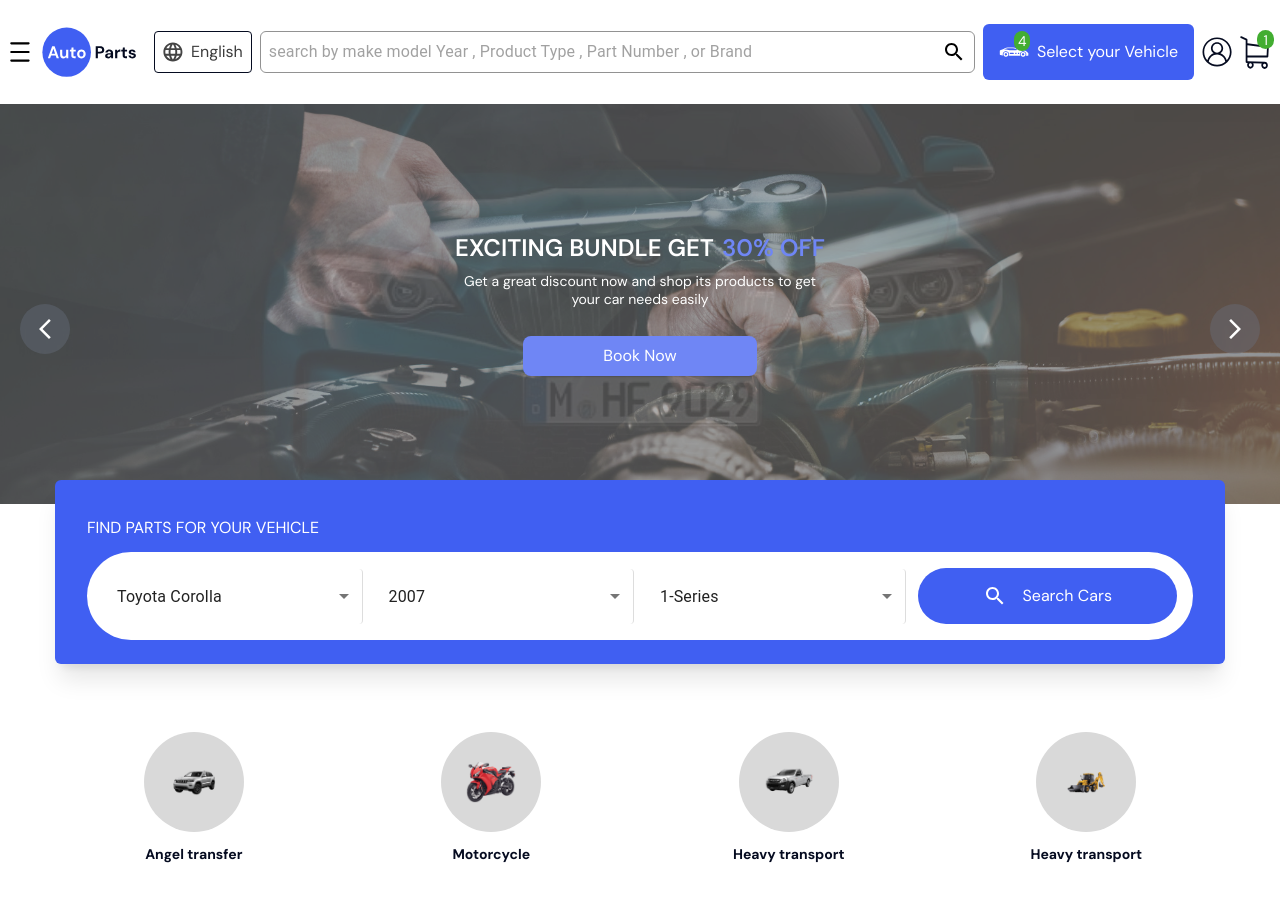
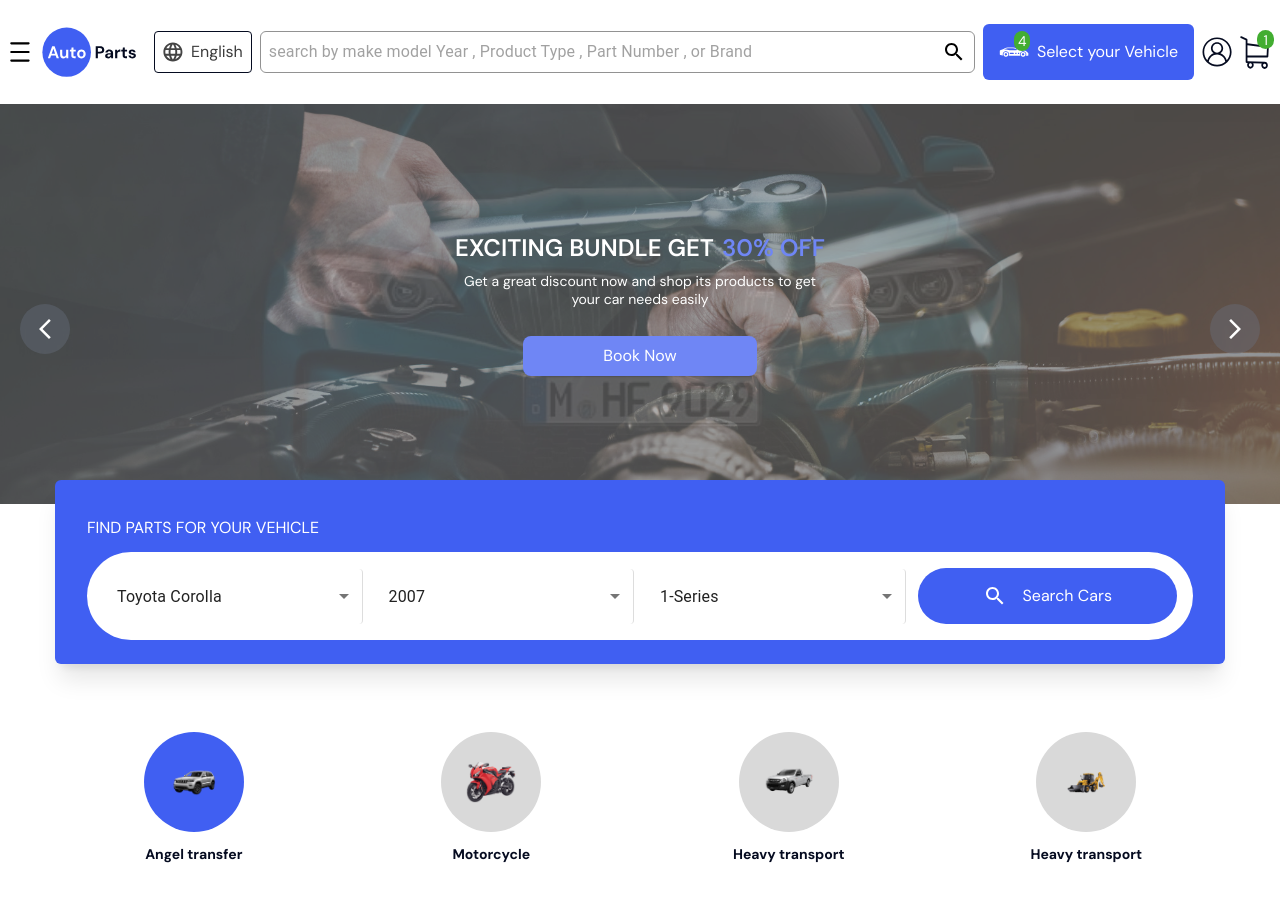
Before and after one commit to Ahmed-Sadek89/cars-website, a Next.js app: page / in a window 1280 px wide. Shown: the top 922 px of the page. Built offline with nearby package versions, Linux system fonts and the light colour scheme; a web font is replaced by a local one.

Commit message:
setup category routes

```diff
--- /dev/null
+++ b/src/app/category/[category_name]/page.tsx
@@ -0,0 +1,11 @@
+import React from 'react'
+
+const page = () => {
+    return (
+        <>
+            categoryId
+        </>
+    )
+}
+
+export default page
--- /dev/null
+++ b/src/app/not-found.tsx
@@ -0,0 +1,22 @@
+import { Metadata } from "next";
+import Image from "next/image";
+
+export const metadata: Metadata = {
+    title: 'Auto Parts | 404 Not Found',
+    description: 'Generated for Auto Parts',
+}
+
+const NotFoundPage = () => {
+    return (
+        <>
+            <div className="relative w-full h-[60vh] mt-10">
+                <Image src={'/not-found.svg'} alt="notfound" fill className="object-contain" />
+            </div>
+            <h2 className="text-center text-custom-black text-5xl my-10 tracking-wide font-bold">
+                This page will be <span className="text-custom-blue">launched</span> soon
+            </h2>
+        </>
+    )
+}
+
+export default NotFoundPage
--- a/src/components/Home/CarCollections/CarCollections.tsx
+++ b/src/components/Home/CarCollections/CarCollections.tsx
@@ -9,7 +9,7 @@ const CarCollections = () => {
                 {
                     carCollections.map((collection, index) => (
                         <Link
-                            href={'#'}
+                            href={collection.path}
                             key={index}
                             className={`h-[30vh] w-full bg-no-repeat bg-cover bg-center rounded-lg overflow-hidden`}
                             style={{ backgroundImage: `url(${collection.image})` }}
--- a/src/components/Home/TabsAndItems/CustomItemsContainer.tsx
+++ b/src/components/Home/TabsAndItems/CustomItemsContainer.tsx
@@ -9,7 +9,11 @@ const CustomItemsContainer = ({ value }: { value: number }) => {
         <CustomTabPanel value={value} index={tabsAndItems[value].id - 1}>
             <div className='grid grid-cols-5 gap-10 items-center'>
                 {tabsAndItems[value].item.map((item, index) => (
-                    <Link href={"#"} key={index} className='w-full h-full flex flex-col items-center justify-around '>
+                    <Link
+                        href={`/category/${tabsAndItems[value].tab.toLocaleLowerCase()}?item=${item.title.toLocaleLowerCase()}`}
+                        key={index}
+                        className='w-full h-full flex flex-col items-center justify-around '
+                    >
                         <div className='h-[200px] flex'>
                             <Image src={item.image} alt={item.title} width={150} height={150} className='object-contain' />
                         </div>
--- a/src/components/Home/Vehicles.tsx
+++ b/src/components/Home/Vehicles.tsx
@@ -1,15 +1,18 @@
+"use client"
 import { vehicles } from '@/mocks/vehicles'
 import Image from 'next/image'
 import Link from 'next/link'
+import { usePathname } from 'next/navigation'
 
 const Vehicles = () => {
+    const pathname = usePathname()
     return (
         <section className='custom-container2 pt-5 pb-10'>
             <div className={`grid grid-cols-${vehicles.length} items-center gap-5`}>
                 {
                     vehicles.map((vehicle, index) => (
-                        <Link href="#" key={index} className='flex flex-col items-center text-center gap-3 group cursor-pointer'>
-                            <div className='h-[100px] w-[100px] rounded-full flex items-center justify-center bg-[#D9D9D9] transition duration-300 hover:bg-custom-blue group-hover:bg-custom-blue'>
+                        <Link href={vehicle.path} key={index} className='flex flex-col items-center text-center gap-3 cursor-pointer'>
+                            <div className={`h-[100px] w-[100px] rounded-full flex items-center justify-center  ${pathname === vehicle.path ? "bg-custom-blue" : "bg-[#D9D9D9]"}  `}>
                                 <Image src={vehicle.image} alt={vehicle.name} width={50} height={50} className='object-cover' />
                             </div>
                             <h5 className='text-custom-black font-bold text-sm'>{vehicle.name}</h5>
--- a/src/mocks/carCollections.ts
+++ b/src/mocks/carCollections.ts
@@ -1,18 +1,22 @@
 export const carCollections = [
     {
         image: "/home/car-collections/car-collection1.jpg",
+        path: "/category/car-cleaners",
         name: "Car cleaners"
     },
     {
         image: "/home/car-collections/car-collection2.jpg",
+        path: "/category/car-oils",
         name: "Car OiLs"
     },
     {
         image: "/home/car-collections/car-collection3.jpg",
+        path: "/category/car-accessories",
         name: "Car Accessories"
     },
     {
         image: "/home/car-collections/car-collection4.jpg",
+        path: "/category/car-keys",
         name: "Car keys"
     },
 ]
--- a/src/mocks/vehicles.ts
+++ b/src/mocks/vehicles.ts
@@ -1,18 +1,22 @@
 export const vehicles = [
     {
         image: "/home/vehicles/vehicle1.png",
+        path: "/",
         name: "Angel transfer"
     },
     {
         image: "/home/vehicles/vehicle2.png",
+        path: "/Motorcycle",
         name: "Motorcycle"
     },
     {
         image: "/home/vehicles/vehicle3.png",
+        path: "/Heavy-transport",
         name: "Heavy transport"
     },
     {
         image: "/home/vehicles/vehicle4.png",
+        path: "/Heavy-transport",
         name: "Heavy transport"
     },
 
```
Also changed, not shown: public/not-found.svg (added).
